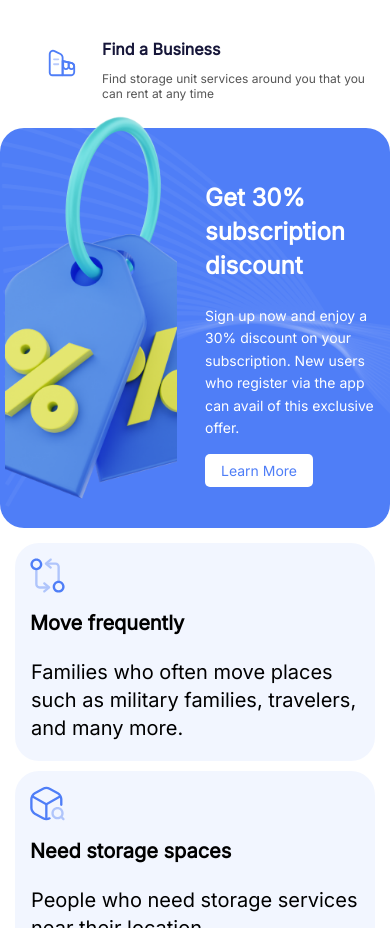
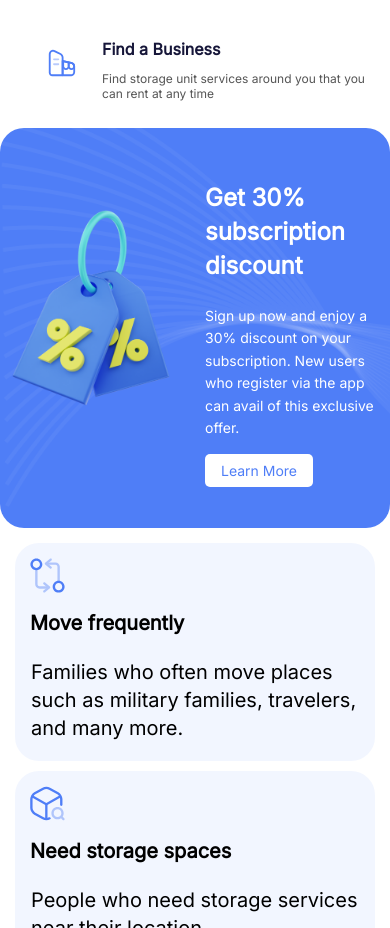
Before and after one commit to shrutimehta2124/Demo_Css, a plain HTML site: page index.html in a window 390 px wide. Shown: the part 2362-3290 px from the top of the page. Drawn offline with Linux system fonts and the light colour scheme.

Commit message:
change size

```diff
--- a/styles_1.css
+++ b/styles_1.css
@@ -865,7 +865,13 @@
                 padding: 0 5px; /* Reduce padding on smaller screens */
                 margin: 0; /* Remove margins */
               }
-
+              .left {
+                width: 100%; /* Ensure the left section takes up full width */
+                display: flex;
+                flex-direction: column;
+              /*  justify-content: flex-start;  Align content to the top */
+               /* align-items: flex-start;  Ensure the image aligns to the top */
+              }
               .left img {
                 margin: 0;
                 object-fit: cover; /* Ensure the image covers the space, avoiding overflow */
```
